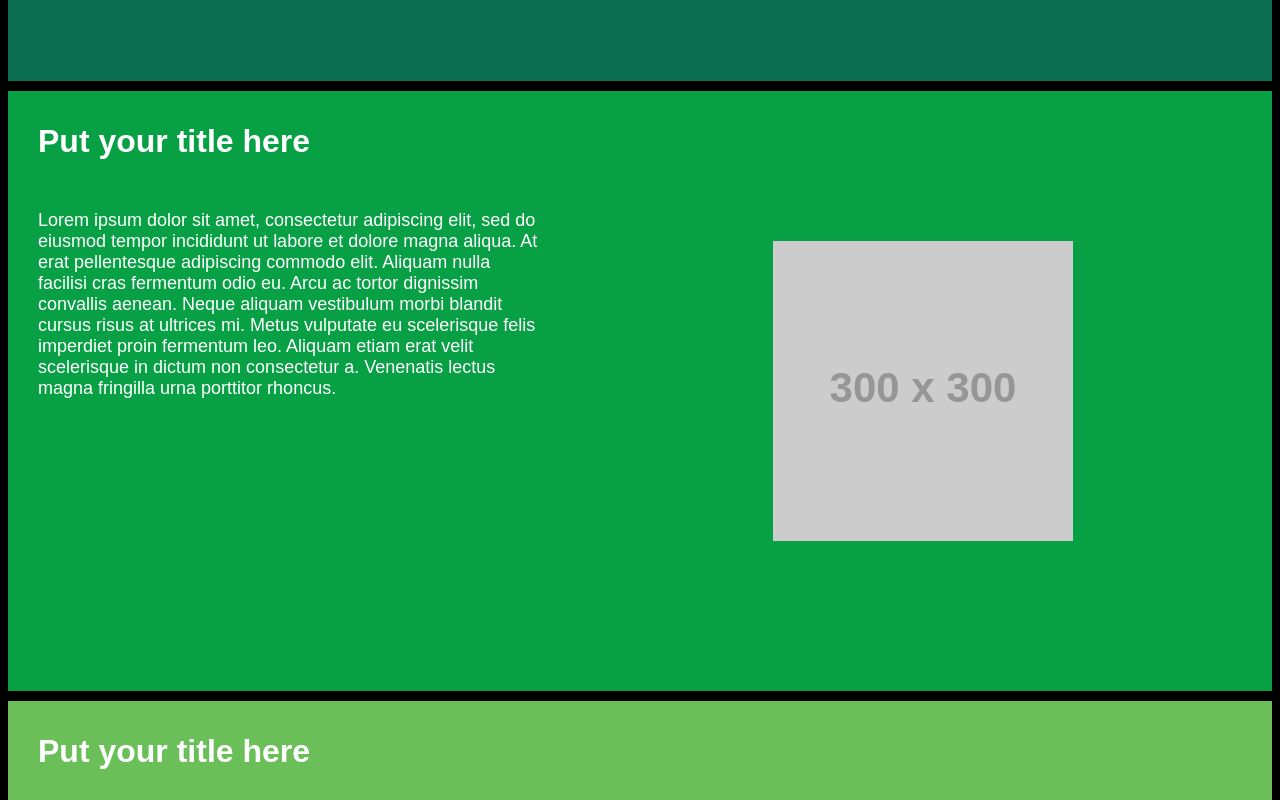
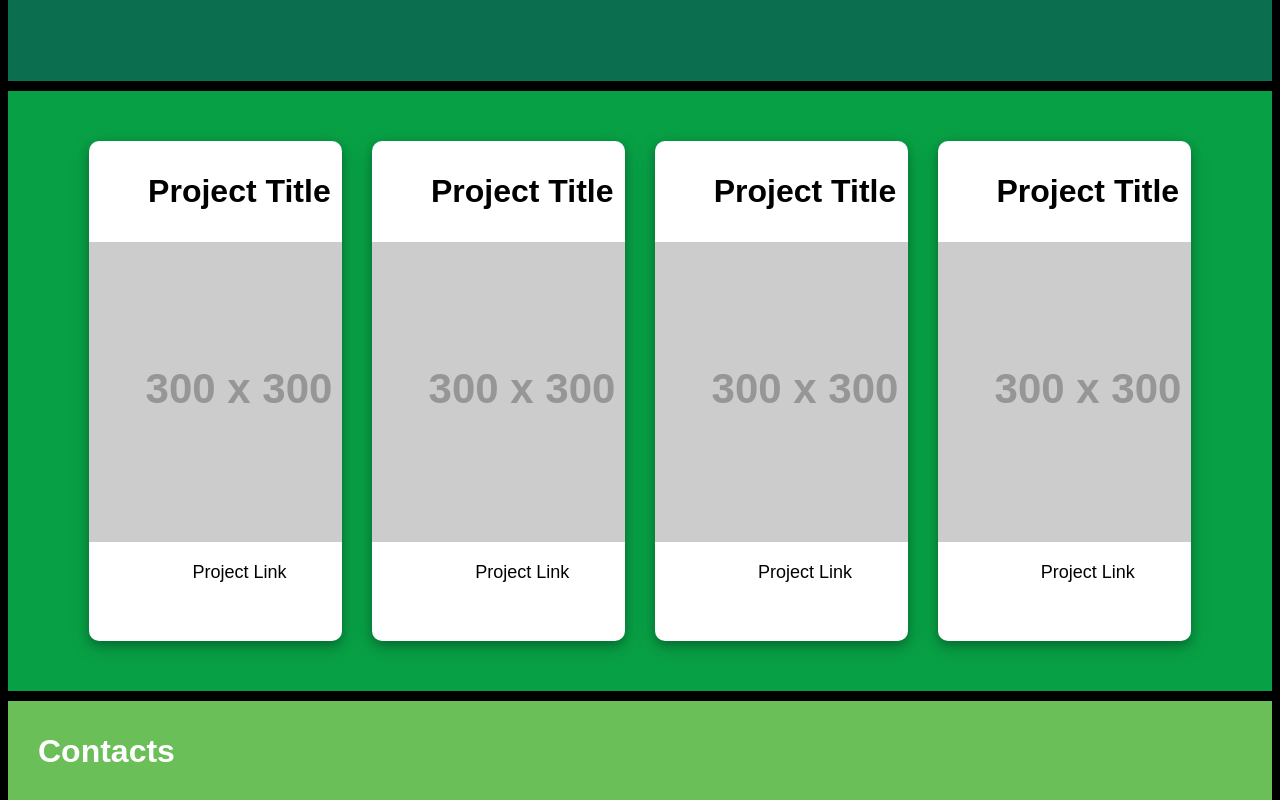
Before and after one commit to RangerDevv/Portfolio-Templete-Website, a website built with Vite: page index.html in a window 1280 px wide. Shown: the part 1180-1980 px from the top of the page. Built offline with nearby package versions, Linux system fonts and the light colour scheme; placeholder pictures from the web are drawn by us.

Commit message:
Added Projects

```diff
--- a/index.html
+++ b/index.html
@@ -16,22 +16,39 @@
       </div>
       <div id="CardHolders">
         <div id="Titlecontainer">
-          <p id="CardTitle">Put your title here</p>
+          <p id="CardTitle">Introduction</p>
           <p id="CardText">Lorem ipsum dolor sit amet, consectetur adipiscing elit, sed do eiusmod tempor incididunt ut labore et dolore magna aliqua. At erat pellentesque adipiscing commodo elit. Aliquam nulla facilisi cras fermentum odio eu. Arcu ac tortor dignissim convallis aenean. Neque aliquam vestibulum morbi blandit cursus risus at ultrices mi. Metus vulputate eu scelerisque felis imperdiet proin fermentum leo. Aliquam etiam erat velit scelerisque in dictum non consectetur a. Venenatis lectus magna fringilla urna porttitor rhoncus.</p>
           <div id="CardImage" ><img src="https://via.placeholder.com/300x300" alt="Placeholder" /></div>
         </div>
         <div id="Aboutcontainer">
-          <p id="CardTitle">Put your title here</p>
+          <p id="CardTitle">About Me</p>
           <p id="CardText">Lorem ipsum dolor sit amet, consectetur adipiscing elit, sed do eiusmod tempor incididunt ut labore et dolore magna aliqua. At erat pellentesque adipiscing commodo elit. Aliquam nulla facilisi cras fermentum odio eu. Arcu ac tortor dignissim convallis aenean. Neque aliquam vestibulum morbi blandit cursus risus at ultrices mi. Metus vulputate eu scelerisque felis imperdiet proin fermentum leo. Aliquam etiam erat velit scelerisque in dictum non consectetur a. Venenatis lectus magna fringilla urna porttitor rhoncus.</p>
           <div id="CardImage" ><img src="https://via.placeholder.com/300x300" alt="Placeholder" /></div>
         </div>
         <div id="Projectscontainer">
-          <p id="CardTitle">Put your title here</p>
-          <p id="CardText">Lorem ipsum dolor sit amet, consectetur adipiscing elit, sed do eiusmod tempor incididunt ut labore et dolore magna aliqua. At erat pellentesque adipiscing commodo elit. Aliquam nulla facilisi cras fermentum odio eu. Arcu ac tortor dignissim convallis aenean. Neque aliquam vestibulum morbi blandit cursus risus at ultrices mi. Metus vulputate eu scelerisque felis imperdiet proin fermentum leo. Aliquam etiam erat velit scelerisque in dictum non consectetur a. Venenatis lectus magna fringilla urna porttitor rhoncus.</p>
-          <div id="CardImage" ><img src="https://via.placeholder.com/300x300" alt="Placeholder" /></div>
+          <div id="Card1" class="card">
+            <p id="ProjectTitle">Project Title</p>
+            <img src="https://via.placeholder.com/300x300" alt="Placeholder" />
+            <a href="" class="Link">Project Link</a>
+          </div>
+          <div id="Card2" class="card">
+            <p id="ProjectTitle">Project Title</p>
+            <img src="https://via.placeholder.com/300x300" alt="Placeholder" />
+            <a href="" class="Link">Project Link</a>
+          </div>
+          <div id="Card3" class="card">
+            <p id="ProjectTitle">Project Title</p>
+            <img src="https://via.placeholder.com/300x300" alt="Placeholder" />
+            <a href="" class="Link">Project Link</a>
+          </div>
+          <div id="Card4" class="card">
+            <p id="ProjectTitle">Project Title</p>
+            <img src="https://via.placeholder.com/300x300" alt="Placeholder" />
+            <a href="" class="Link">Project Link</a>
+          </div>
         </div>
         <div id="Contactscontainer">
-          <p id="CardTitle">Put your title here</p>
+          <p id="CardTitle">Contacts</p>
           <p id="CardText">Lorem ipsum dolor sit amet, consectetur adipiscing elit, sed do eiusmod tempor incididunt ut labore et dolore magna aliqua. At erat pellentesque adipiscing commodo elit. Aliquam nulla facilisi cras fermentum odio eu. Arcu ac tortor dignissim convallis aenean. Neque aliquam vestibulum morbi blandit cursus risus at ultrices mi. Metus vulputate eu scelerisque felis imperdiet proin fermentum leo. Aliquam etiam erat velit scelerisque in dictum non consectetur a. Venenatis lectus magna fringilla urna porttitor rhoncus.</p>
           <div id="CardImage" ><img src="https://via.placeholder.com/300x300" alt="Placeholder" /></div>
         </div>
--- a/style.css
+++ b/style.css
@@ -57,7 +57,9 @@ html {
 #Projectscontainer {
   display: flex;
   flex-wrap: wrap;
-  flex-direction: column;
+  gap: 30px;
+  flex-direction: row;
+  justify-content: center;
   width: 100%;
   height: 600px;
   background-color: #08a045;
@@ -110,3 +112,44 @@ html {
   color: #ffffff;
   margin-left: 30px;
 }
+
+.card {
+  display: flex;
+  flex-wrap: wrap;
+  flex-direction: column;
+  margin-top: 50px;
+  overflow: hidden;
+  width: 20%;
+  height: 500px;
+  background-color: #ffffff;
+  border-radius: 10px;
+  box-shadow: 0 4px 8px 0 rgba(0, 0, 0, 0.2), 0 6px 20px 0 rgba(0, 0, 0, 0.19);
+  transition: 0.3s;
+}
+
+.card:hover {
+  display: flex;
+  flex-wrap: wrap;
+  flex-direction: column;
+  border-radius: 30px;
+  box-shadow: 0 8px 16px 0 rgba(0, 0, 0, 0.2), 0 6px 20px 0 rgba(0, 0, 0, 0.19);
+  background-color: #bcbcbc;
+}
+
+#ProjectTitle {
+  text-align: center;
+  font-size: xx-large;
+  font-family: "Arial";
+  font-weight: bold;
+  text-decoration: none;
+  color: #000000;
+}
+
+.Link {
+  text-align: center;
+  font-size: large;
+  font-family: "Arial";
+  text-decoration: none;
+  color: #000000;
+  margin-top: 20px;
+}
```
